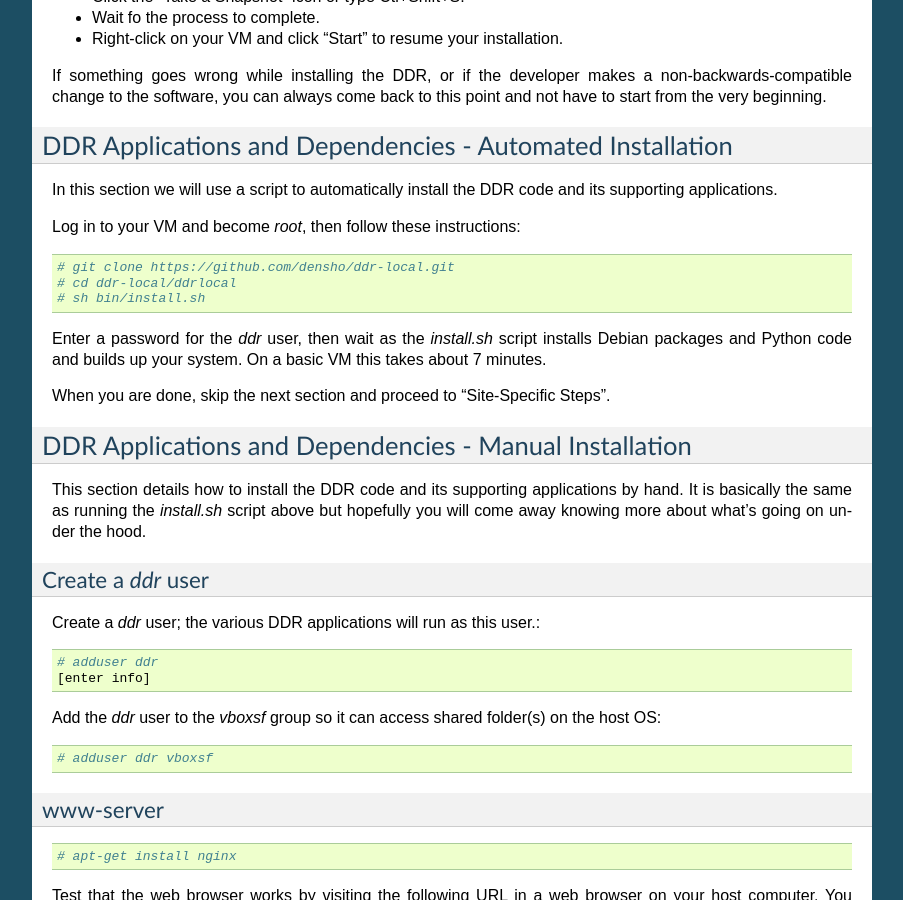
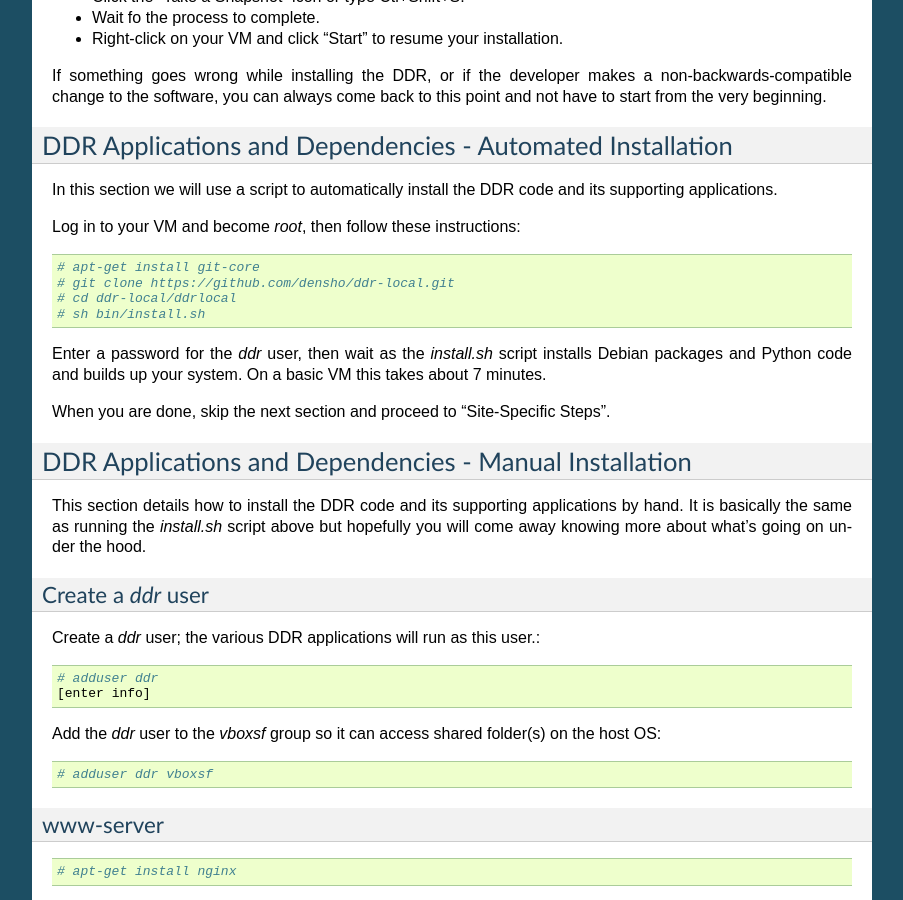
Before and after one commit to denshoproject/ddr-manual, a Sphinx documentation site: the page built from source/admins/workstations/create-workstation-vm.rst, in a window 1280 px wide and 900 px high, scrolled down 6608 px. Shown: the whole window, without its empty margins (198-1101 px from the left). Built offline with Sphinx 7.4.7, drawn with Linux system fonts in a browser that asks for light colours.

Commit message:
Add git install to Automated Installation section

```diff
--- a/source/admins/workstations/create-workstation-vm.rst
+++ b/source/admins/workstations/create-workstation-vm.rst
@@ -420,6 +420,7 @@ In this section we will use a script to automatically install the DDR code and i
 
 Log in to your VM and become `root`, then follow these instructions::
 
+    # apt-get install git-core
     # git clone https://github.com/densho/ddr-local.git
     # cd ddr-local/ddrlocal
     # sh bin/install.sh
```
